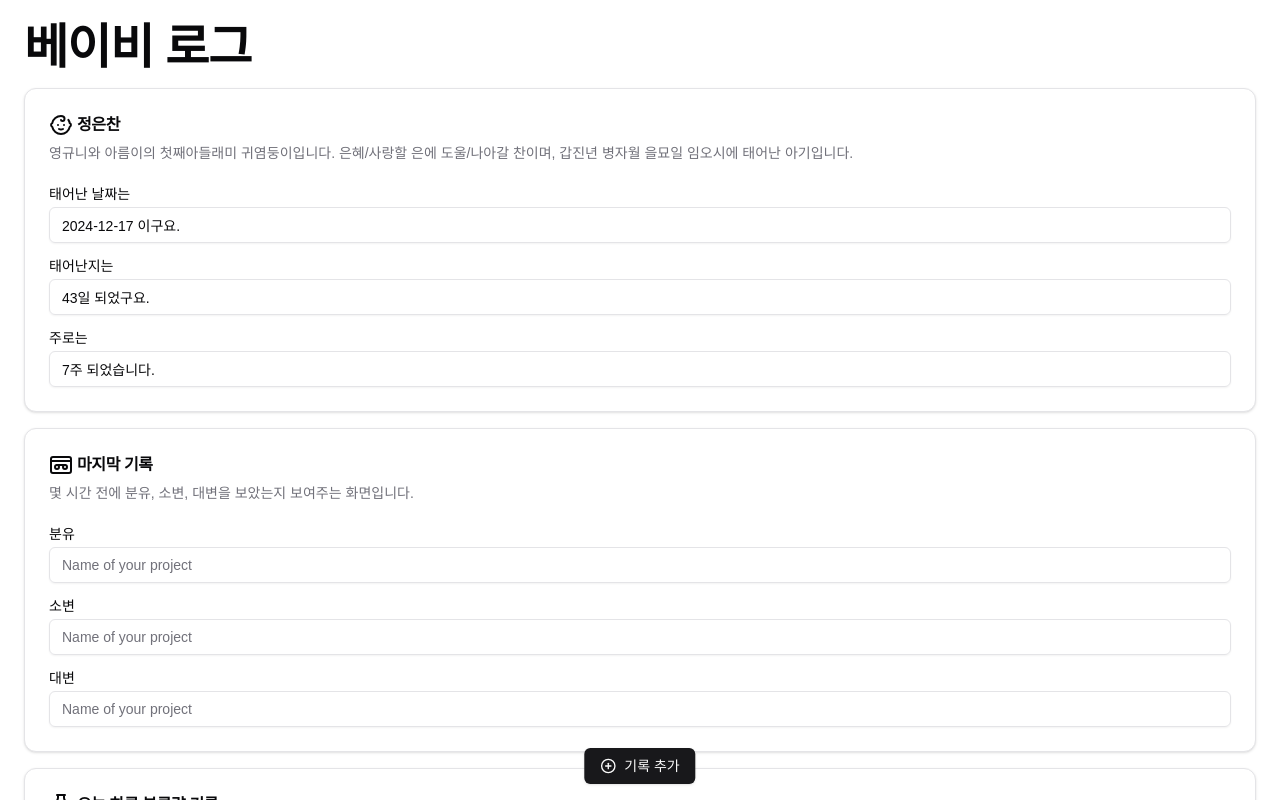
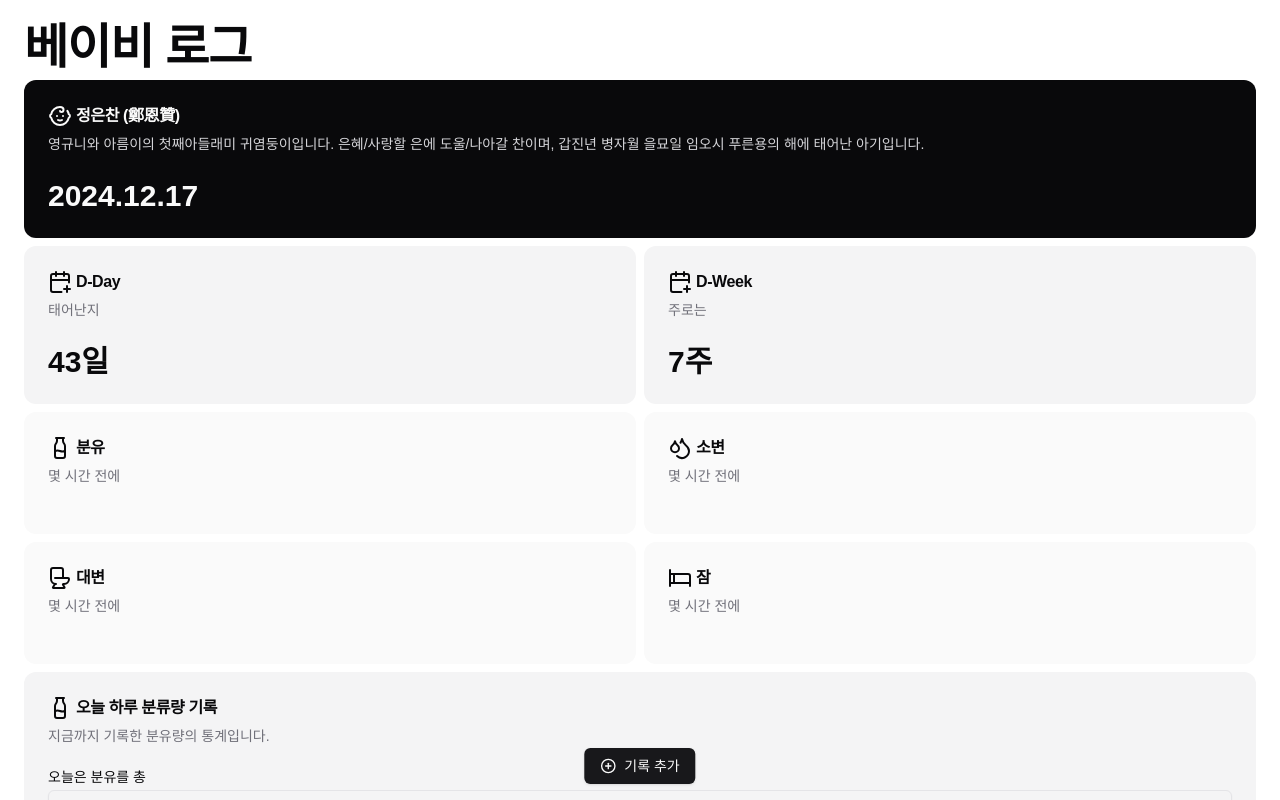
Before and after one commit to inpiniti/baby, a Next.js app: page / in a window 1280 px wide. Shown: the top 800 px of the page. Built offline with nearby package versions, Linux system fonts and the light colour scheme; no server answers; the database is empty.

Commit message:
리스트 컴포넌트에서 배열 체크 로직 위치 변경: 조건문을 useEffect 후로 이동하여 가독성 개선

```diff
--- a/app/page.tsx
+++ b/app/page.tsx
@@ -37,6 +37,8 @@ import {
   User,
   LoaderCircle,
   RefreshCcw,
+  CalendarPlus,
+  Bed,
 } from "lucide-react";
 import dayjs from "dayjs";
 import relativeTime from "dayjs/plugin/relativeTime";
@@ -67,12 +69,23 @@ export default function Home() {
   };
 
   return (
-    <div className="flex flex-col gap-4 p-4">
+    <div className="flex flex-col gap-2 p-4">
       <h1 className="scroll-m-20 text-4xl font-extrabold tracking-tight lg:text-5xl">
         베이비 로그
       </h1>
       <Profile />
-      <LastRecord list={list} />
+      <div className="flex gap-2">
+        <Day />
+        <Week />
+      </div>
+      <div className="flex gap-2">
+        <LastMilk list={list} />
+        <LastPee list={list} />
+      </div>
+      <div className="flex gap-2">
+        <LastPoop list={list} />
+        <LastSleep list={list} />
+      </div>
       <Statistics list={list} />
       <List list={list} onChange={handleChange} />
       <Add onChange={handleChange} />
@@ -81,13 +94,13 @@ export default function Home() {
 }
 
 const Profile = () => {
-  const birthDate = "2024-12-17";
+  const birthDate = "2024.12.17";
 
   const daysSinceBirth = useMemo(() => {
     const birth = dayjs(birthDate);
     const now = dayjs();
     const diffDays = now.diff(birth, "day") + 1;
-    return `${diffDays}일 되었구요.`;
+    return `${diffDays}일`;
   }, [birthDate]);
 
   const weeksSinceBirth = useMemo(() => {
@@ -95,58 +108,193 @@ const Profile = () => {
     const now = new Date();
     const diffTime = Math.abs(now.getTime() - birth.getTime());
     const diffWeeks = Math.floor(diffTime / (1000 * 60 * 60 * 24 * 7)) + 1;
-    return `${diffWeeks}주 되었습니다.`;
+    return `${diffWeeks}주`;
   }, [birthDate]);
   return (
-    <Card>
+    <Card className="bg-zinc-950 text-zinc-50 flex-1 border-0 shadow-none">
       <CardHeader>
         <CardTitle>
           <div className="flex items-center gap-1">
-            <Baby /> 정은찬
+            <Baby /> 정은찬 (鄭恩贊)
           </div>
         </CardTitle>
-        <CardDescription>
+        <CardDescription className="text-zinc-300">
           영규니와 아름이의 첫째아들래미 귀염둥이입니다. 은혜/사랑할 은에
-          도울/나아갈 찬이며, 갑진년 병자월 을묘일 임오시에 태어난 아기입니다.
+          도울/나아갈 찬이며, 갑진년 병자월 을묘일 임오시 푸른용의 해에 태어난
+          아기입니다. <br />
         </CardDescription>
       </CardHeader>
       <CardContent>
-        <form>
-          <div className="grid w-full items-center gap-4">
-            <div className="flex flex-col space-y-1.5">
-              <Label htmlFor="name">태어난 날짜는</Label>
-              <Input
-                id="name"
-                placeholder="Name of your project"
-                value={`${birthDate} 이구요.`}
-              />
-            </div>
-            <div className="flex flex-col space-y-1.5">
-              <Label htmlFor="name">태어난지는</Label>
-              <Input
-                id="name"
-                placeholder="Name of your project"
-                value={daysSinceBirth}
-              />
-            </div>
-            <div className="flex flex-col space-y-1.5">
-              <Label htmlFor="framework">주로는</Label>
-              <Input
-                id="name"
-                placeholder="Name of your project"
-                value={weeksSinceBirth}
-              />
-            </div>
+        <div className="grid w-full items-center gap-2">
+          <div className="flex flex-col space-y-1.5 text-3xl font-bold">
+            {birthDate}
           </div>
-        </form>
+        </div>
       </CardContent>
     </Card>
   );
 };
 
-const LastRecord = ({ list }: { list: BabyRecord[] }) => {
+const Day = () => {
+  const birthDate = "2024.12.17";
+  const daysSinceBirth = useMemo(() => {
+    const birth = dayjs(birthDate);
+    const now = dayjs();
+    const diffDays = now.diff(birth, "day") + 1;
+    return `${diffDays}일`;
+  }, [birthDate]);
+
+  return (
+    <Card className="flex-1 bg-zinc-100 border-0 shadow-none">
+      <CardHeader>
+        <CardTitle>
+          <div className="flex items-center gap-1">
+            <CalendarPlus /> D-Day
+          </div>
+        </CardTitle>
+        <CardDescription>태어난지</CardDescription>
+      </CardHeader>
+      <CardContent>
+        <div className="text-3xl font-bold">{daysSinceBirth}</div>
+      </CardContent>
+    </Card>
+  );
+};
+
+const Week = () => {
+  const birthDate = "2024.12.17";
+  const weeksSinceBirth = useMemo(() => {
+    const birth = new Date(birthDate);
+    const now = new Date();
+    const diffTime = Math.abs(now.getTime() - birth.getTime());
+    const diffWeeks = Math.floor(diffTime / (1000 * 60 * 60 * 24 * 7)) + 1;
+    return `${diffWeeks}주`;
+  }, [birthDate]);
+
+  return (
+    <Card className="flex-1 bg-zinc-100 border-0 shadow-none">
+      <CardHeader>
+        <CardTitle>
+          <div className="flex items-center gap-1">
+            <CalendarPlus /> D-Week
+          </div>
+        </CardTitle>
+        <CardDescription>주로는</CardDescription>
+      </CardHeader>
+      <CardContent>
+        <div className="text-3xl font-bold">{weeksSinceBirth}</div>
+      </CardContent>
+    </Card>
+  );
+};
+
+const LastMilk = ({ list }: { list: BabyRecord[] }) => {
   const [lastMilk, setLastMilk] = useState("");
+
+  useEffect(() => {
+    calculateTime();
+    const interval = setInterval(calculateTime, 60000); // 1분 = 60000밀리초
+
+    return () => clearInterval(interval);
+  }, [list]);
+
+  const calculateTime = () => {
+    if (Array.isArray(list)) {
+      const updateLastRecord = (
+        type: string,
+        setLast: (value: string) => void
+      ) => {
+        const record = list.find((record) => record.type === type);
+        if (record) {
+          const diff = dayjs().diff(dayjs(record.date), "minute");
+          const hours = Math.floor(diff / 60);
+          const minutes = diff % 60;
+          let timeString = "";
+          if (hours > 0) {
+            timeString += `${hours}시간 `;
+          }
+          timeString += `${minutes}분 `;
+
+          setLast(timeString + `전`);
+        }
+      };
+
+      updateLastRecord("분유", setLastMilk);
+    }
+  };
+
+  return (
+    <Card className="flex-1 bg-zinc-50 border-0 shadow-none">
+      <CardHeader>
+        <CardTitle>
+          <div className="flex items-center gap-1">
+            <Milk />
+            분유
+          </div>
+        </CardTitle>
+        <CardDescription>몇 시간 전에</CardDescription>
+      </CardHeader>
+      <CardContent>
+        <div className="text-2xl font-bold">{lastMilk}</div>
+      </CardContent>
+    </Card>
+  );
+};
+
+const LastPee = ({ list }: { list: BabyRecord[] }) => {
   const [lastPee, setLastPee] = useState("");
+
+  useEffect(() => {
+    calculateTime();
+    const interval = setInterval(calculateTime, 60000); // 1분 = 60000밀리초
+
+    return () => clearInterval(interval);
+  }, [list]);
+
+  const calculateTime = () => {
+    if (Array.isArray(list)) {
+      const updateLastRecord = (
+        type: string,
+        setLast: (value: string) => void
+      ) => {
+        const record = list.find((record) => record.type === type);
+        if (record) {
+          const diff = dayjs().diff(dayjs(record.date), "minute");
+          const hours = Math.floor(diff / 60);
+          const minutes = diff % 60;
+          let timeString = "";
+          if (hours > 0) {
+            timeString += `${hours}시간 `;
+          }
+          timeString += `${minutes}분 `;
+
+          setLast(timeString + `전`);
+        }
+      };
+
+      updateLastRecord("소변", setLastPee);
+    }
+  };
+
+  return (
+    <Card className="flex-1 bg-zinc-50 border-0 shadow-none">
+      <CardHeader>
+        <CardTitle>
+          <div className="flex items-center gap-1">
+            <Droplets />
+            소변
+          </div>
+        </CardTitle>
+        <CardDescription>몇 시간 전에</CardDescription>
+      </CardHeader>
+      <CardContent>
+        <div className="text-2xl font-bold">{lastPee}</div>
+      </CardContent>
+    </Card>
+  );
+};
+
+const LastPoop = ({ list }: { list: BabyRecord[] }) => {
   const [lastPoop, setLastPoop] = useState("");
 
   useEffect(() => {
@@ -160,8 +308,7 @@ const LastRecord = ({ list }: { list: BabyRecord[] }) => {
     if (Array.isArray(list)) {
       const updateLastRecord = (
         type: string,
-        setLast: (value: string) => void,
-        suffix: string
+        setLast: (value: string) => void
       ) => {
         const record = list.find((record) => record.type === type);
         if (record) {
@@ -174,56 +321,79 @@ const LastRecord = ({ list }: { list: BabyRecord[] }) => {
           }
           timeString += `${minutes}분 `;
 
-          setLast(timeString + `전에 ${suffix}`);
+          setLast(timeString + `전`);
         }
       };
 
-      updateLastRecord("분유", setLastMilk, "분유를 먹었습니다.");
-      updateLastRecord("소변", setLastPee, "소변을 보았습니다.");
-      updateLastRecord("대변", setLastPoop, "대변을 보았습니다.");
+      updateLastRecord("대변", setLastPoop);
     }
   };
 
   return (
-    <Card>
+    <Card className="flex-1 bg-zinc-50 border-0 shadow-none">
       <CardHeader>
         <CardTitle>
           <div className="flex items-center gap-1">
-            <Videotape />
-            마지막 기록
+            <Toilet />
+            대변
           </div>
         </CardTitle>
-        <CardDescription>
-          몇 시간 전에 분유, 소변, 대변을 보았는지 보여주는 화면입니다.
-        </CardDescription>
+        <CardDescription>몇 시간 전에</CardDescription>
       </CardHeader>
       <CardContent>
-        <div className="grid w-full items-center gap-4">
-          <div className="flex flex-col space-y-1.5">
-            <Label htmlFor="name">분유</Label>
-            <Input
-              id="name"
-              placeholder="Name of your project"
-              value={lastMilk}
-            />
+        <div className="text-2xl font-bold">{lastPoop}</div>
+      </CardContent>
+    </Card>
+  );
+};
+
+const LastSleep = ({ list }: { list: BabyRecord[] }) => {
+  const [lastSleep, setLastSleep] = useState("");
+
+  useEffect(() => {
+    calculateTime();
+    const interval = setInterval(calculateTime, 60000); // 1분 = 60000밀리초
+
+    return () => clearInterval(interval);
+  }, [list]);
+
+  const calculateTime = () => {
+    if (Array.isArray(list)) {
+      const updateLastRecord = (
+        type: string,
+        setLast: (value: string) => void
+      ) => {
+        const record = list.find((record) => record.type === type);
+        if (record) {
+          const diff = dayjs().diff(dayjs(record.date), "minute");
+          const hours = Math.floor(diff / 60);
+          const minutes = diff % 60;
+          let timeString = "";
+          if (hours > 0) {
+            timeString += `${hours}시간 `;
+          }
+          timeString += `${minutes}분 `;
+
+          setLast(timeString + `전`);
+        }
+      };
+
+      updateLastRecord("잠", setLastSleep);
+    }
+  };
+
+  return (
+    <Card className="flex-1 bg-zinc-50 border-0 shadow-none">
+      <CardHeader>
+        <CardTitle>
+          <div className="flex items-center gap-1">
+            <Bed />잠
           </div>
-          <div className="flex flex-col space-y-1.5">
-            <Label htmlFor="framework">소변</Label>
-            <Input
-              id="name"
-              placeholder="Name of your project"
-              value={lastPee}
-            />
-          </div>
-          <div className="flex flex-col space-y-1.5">
-            <Label htmlFor="framework">대변</Label>
-            <Input
-              id="name"
-              placeholder="Name of your project"
-              value={lastPoop}
-            />
-          </div>
-        </div>
+        </CardTitle>
+        <CardDescription>몇 시간 전에</CardDescription>
+      </CardHeader>
+      <CardContent>
+        <div className="text-2xl font-bold">{lastSleep}</div>
       </CardContent>
     </Card>
   );
@@ -250,11 +420,11 @@ const Statistics = ({ list }: { list: BabyRecord[] }) => {
   }, [filterList]);
 
   const averageAmount = useMemo(() => {
-    return totalAmount / filterList.length;
+    return Math.round(totalAmount / filterList.length);
   }, [totalAmount, filterList]);
 
   return (
-    <Card>
+    <Card className="bg-zinc-100 border-0 shadow-none">
       <CardHeader>
         <CardTitle>
           <div className="flex items-center gap-1">
@@ -332,7 +502,7 @@ const List = ({
         <TableBody>
           {filterList.map((baby: BabyRecord) => (
             <TableRow key={baby.date}>
-              <TableCell>{baby.date}</TableCell>
+              <TableCell>{dayjs(baby.date).format("hh:mm")}</TableCell>
               <TableCell>{baby.type}</TableCell>
               <TableCell>
                 <PowderedMilkRecord baby={baby} onChange={onChange} />
@@ -542,6 +712,17 @@ const Add = ({ onChange }: { onChange: () => void }) => {
               )}
               대변
             </div>
+            <div
+              className="flex  bg-black text-white px-6 py-6 rounded-lg gap-1 items-center justify-center"
+              onClick={() => handleRecord("잠")}
+            >
+              {loadingType === "잠" ? (
+                <LoaderCircle className="animate-spin" />
+              ) : (
+                <Bed />
+              )}
+              잠
+            </div>
           </div>
         </DialogFooter>
       </DialogContent>
```
